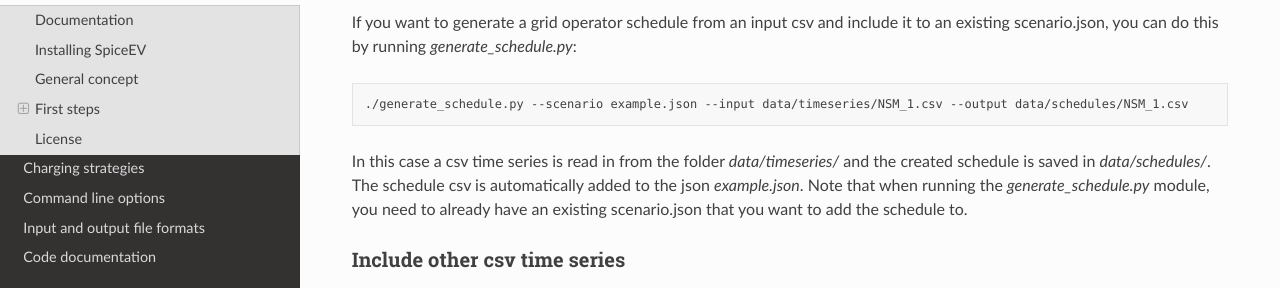
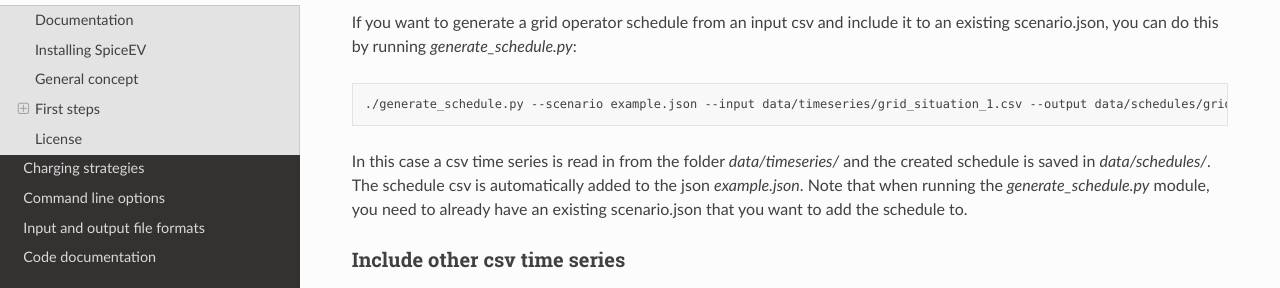
Before and after one commit to rl-institut/spice_ev, a Sphinx documentation site: the page built from doc/source/getting_started.rst, in a window 1280 px wide and 900 px high, scrolled down 2202 px. Shown: the part 163-451 px from the top of the window. Built offline with Sphinx 7.4.7 and the Read the Docs theme 2.0.0, drawn with Linux system fonts in a browser that asks for light colours.

Commit message:
fixed wording in rtd

```diff
--- a/doc/source/file_formats.rst
+++ b/doc/source/file_formats.rst
@@ -94,7 +94,7 @@ Inputs
 
 File type: csv
 
-Needed columns: curtailment (numeric), netto (numeric)
+Needed columns: curtailment (numeric), residual load (numeric)
 
 **Configuration**
 
--- a/doc/source/getting_started.rst
+++ b/doc/source/getting_started.rst
@@ -106,7 +106,7 @@ If you want to generate a grid operator schedule from an input csv and include i
 
 .. code:: bash
 
-    ./generate_schedule.py --scenario example.json --input data/timeseries/NSM_1.csv --output data/schedules/NSM_1.csv
+    ./generate_schedule.py --scenario example.json --input data/timeseries/grid_situation_1.csv --output data/schedules/grid_situation_1.csv
 
 In this case a csv time series is read in from the folder `data/timeseries/` and the created schedule is saved in `data/schedules/`. The schedule csv is automatically added to the json `example.json`.
 Note that when running the `generate_schedule.py` module, you need to already have an existing scenario.json that you want to add the schedule to.
```
